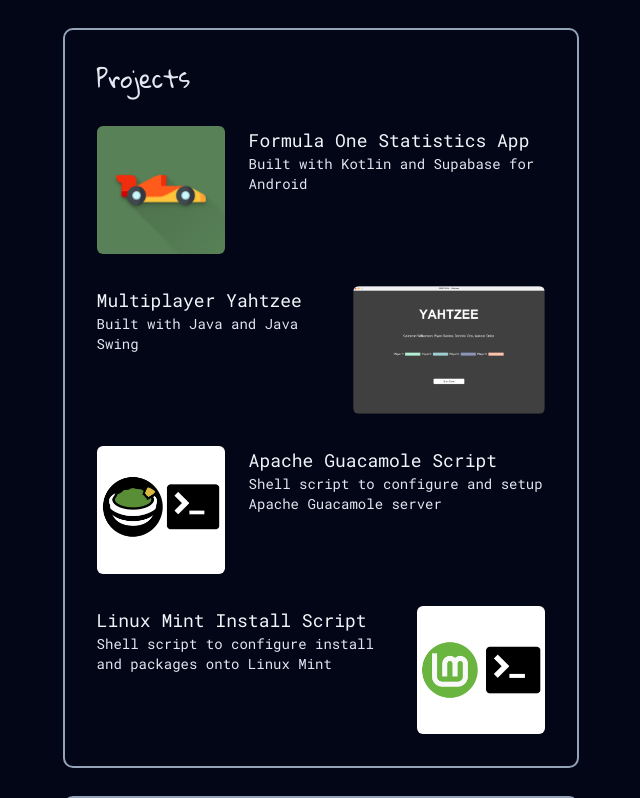
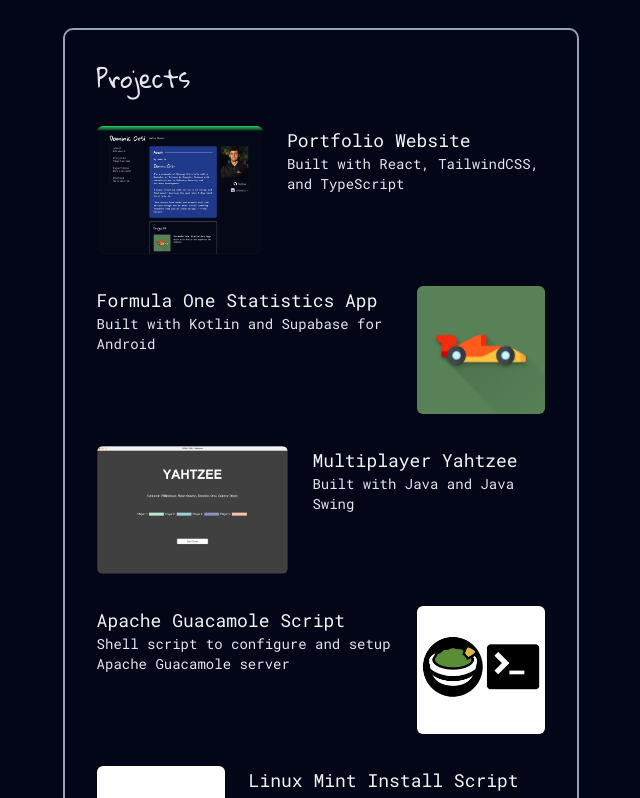
Before and after one commit to DominicOrsi/DominicOrsi.com, a React (Vite) app: page / in a window 1280 px wide. Shown: the part 702-1500 px from the top of the page, without its empty margins (334-974 px from the left). Built offline with nearby package versions, Linux system fonts and the light colour scheme.

Commit message:
#4 Portfolio Website

```diff
--- a/src/sections/Projects.tsx
+++ b/src/sections/Projects.tsx
@@ -6,32 +6,39 @@
         <div id="projects" className="flex flex-col p-8 gap-8 rounded-lg outline outline-2 outline-slate-400 max-w-screen-2xl">
             <h2 className="font-gloria text-2xl ">Projects</h2>
             <ProjectComp
+                githubLink="https://github.com/DominicOrsi/DominicOrsi.com"
+                imagePath="/assets/portfolio.png"
+                projectName="Portfolio Website"
+                description="Built with React, TailwindCSS, and TypeScript"
+                imageOnRight={false} // Image on the left
+            />
+            <ProjectComp
                 githubLink="https://github.com/DominicOrsi/F1-Stats-App"
                 imagePath="/assets/f1-stats-app.png"
                 projectName="Formula One Statistics App"
                 description="Built with Kotlin and Supabase for Android"
-                imageOnRight={false} // Image on the left
+                imageOnRight={true} // Image on the right
             />
             <ProjectComp
                 githubLink="https://github.com/DominicOrsi/Multiplayer-Yahtzee"
                 imagePath="/assets/multiplayer-yahtzee.png"
                 projectName="Multiplayer Yahtzee"
                 description="Built with Java and Java Swing"
-                imageOnRight={true} // Image on the right
+                imageOnRight={false} // Image on the left
             />
             <ProjectComp
                 githubLink="https://github.com/DominicOrsi/Apache-Guacamole-Server"
                 imagePath="/assets/apache-gauc-shell.png"
                 projectName="Apache Guacamole Script"
                 description="Shell script to configure and setup Apache Guacamole server"
-                imageOnRight={false} // Image on the left
+                imageOnRight={true} // Image on the right
             />
             <ProjectComp
                 githubLink="https://github.com/DominicOrsi/Linux-Mint-Setup"
                 imagePath="/assets/mint-shell.png"
                 projectName="Linux Mint Install Script"
                 description="Shell script to configure install and packages onto Linux Mint"
-                imageOnRight={true} // Image on the right
+                imageOnRight={false} // Image on the left
             />
         </div>
     )
```
Also changed, not shown: public/assets/portfolio.png (added).
